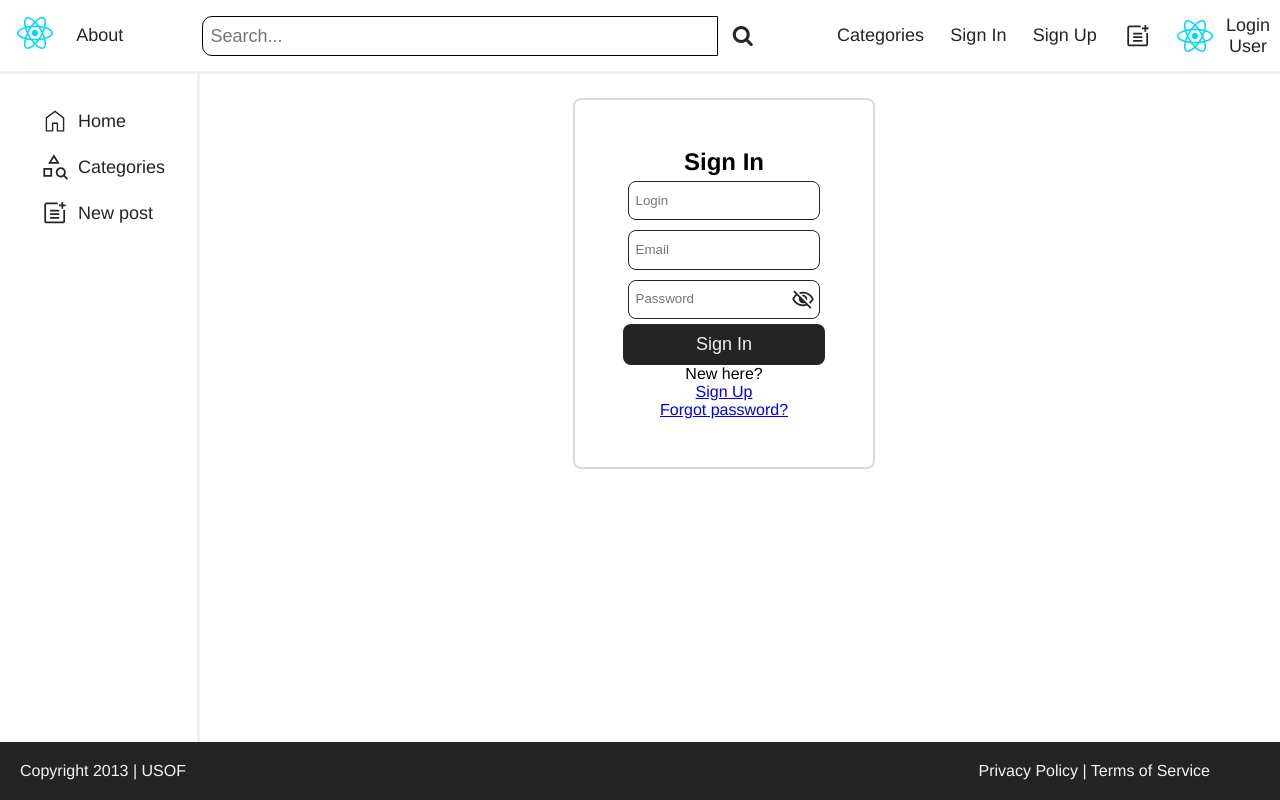
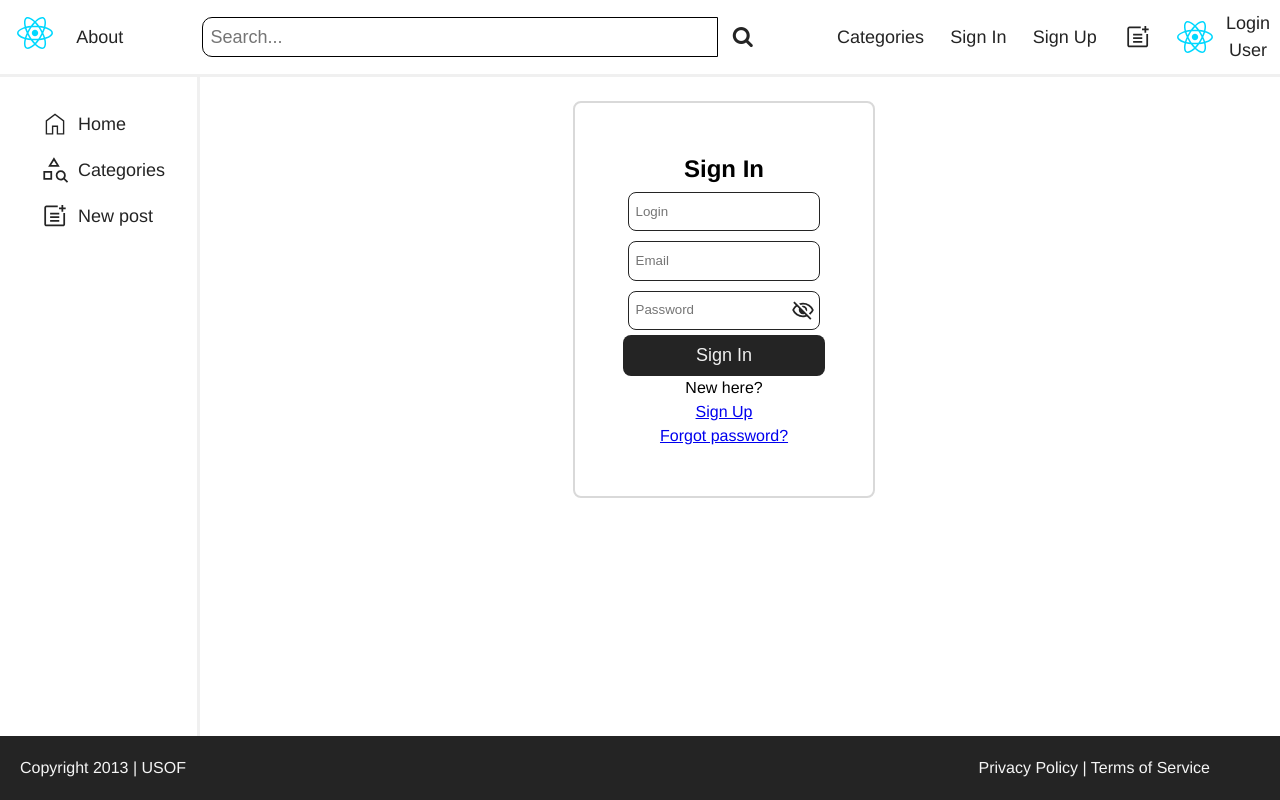
Before and after one commit to Eug4n4/usof-frontend, a React (Vite) app: page /signin in a window 1280 px wide. Built offline with nearby package versions, Linux system fonts and the light colour scheme; no server answers.

Commit message:
update styles

```diff
--- a/public/css/body.css
+++ b/public/css/body.css
@@ -14,6 +14,7 @@ body {
     flex-direction: column;
     font-family: var(--text-font-family);
     min-height: 100vh;
+    line-height: 1.5;
 }
 
 .main_wrapper {
```
